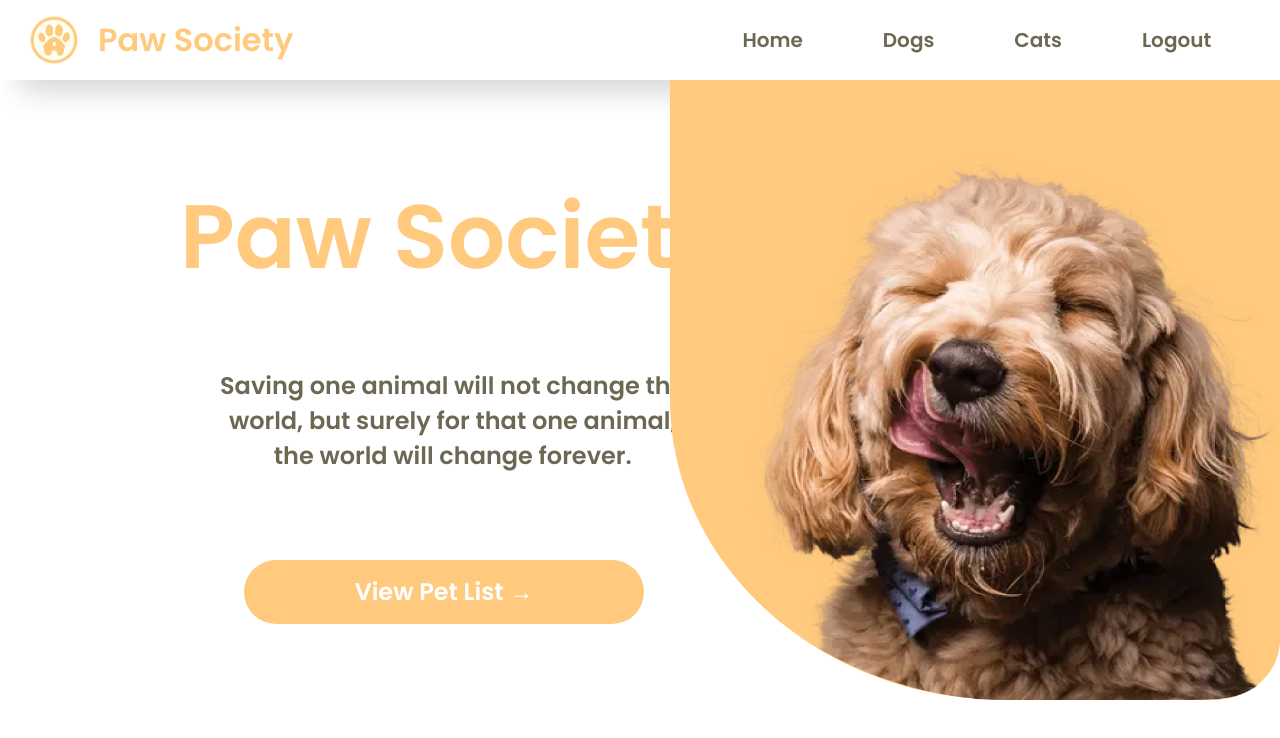
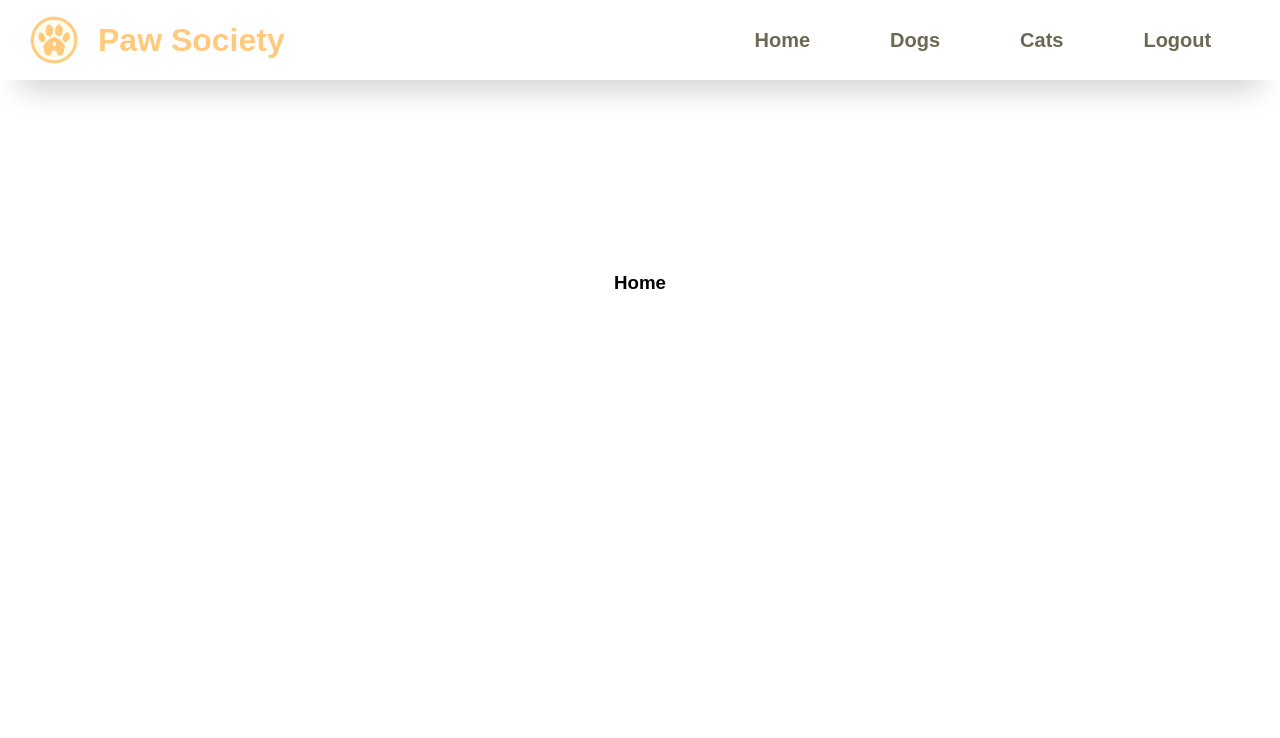
Before and after one commit to VhynceNarca/JSon_Derulo, a React (Create React App) app in the folder client/: page /home in a window 1280 px wide. Shown: the top 738 px of the page. Built offline with nearby package versions, Linux system fonts and the light colour scheme.

Commit message:
Revert "Merge pull request #3 from VhynceNarca/origin/frontend/index"
This reverts commit 727b70cacb14cb378d5752b857ff166528436eb9, reversing
changes made to 80f18448e72163683d2afc629980018fcfd221d7.

```diff
--- a/client/src/components/navbar.css
+++ b/client/src/components/navbar.css
@@ -1,8 +1,7 @@
-@import url('https://fonts.googleapis.com/css2?family=Poppins:wght@600&display=swap');
 
 * {
   box-sizing: border-box;
-  font-family: 'Poppins', sans-serif;
+  font-family: "Poppins", sans-serif;
 }
 
 a {
@@ -23,7 +22,6 @@ li {
   color: #FFCA7E;
   white-space:nowrap;
   padding-left: 1.5vw;
-  font-family: 'Poppins', sans-serif;
 }
 
 .imglogo {
@@ -52,7 +50,6 @@ li {
   margin: 0 20px;
   cursor: pointer;
   text-transform: capitalize;
-  font-family: 'Poppins', sans-serif;
 }
 
 .nav-links li:hover {
--- a/client/src/pages/Index.js
+++ b/client/src/pages/Index.js
@@ -1,55 +1,10 @@
 import React from 'react';
-import RoundedButton from '../components/RoundedButton';
 
 const Home = () =>{
   return (
-    <section className='desc'>
-      <p class="sitename" style={namestyle}>Paw Society</p>
-      <p class="words" style={wordstyle}>
-        Saving one animal will not change the <br></br> world, but surely
-        for that one animal,<br></br> the world will change forever.
-      </p>
-      <div class="button" style={buttonstyle}>
-        <RoundedButton text={"View Pet List →"} path={"/cats"} />
-      </div>
-      <img src='./dog.png' style={imgstyle} alt="hero"/>
+    <section className='hero'>
+      <h3>Home</h3>
     </section>
   );
 }
-
-const namestyle = {
-  color: '#FFCA7E',
-  fontSize: '90px',
-  fontWeight: 'bold',
-  position:'absolute',
-  left: 180,
-  top:'10%',
-  fontFamily: 'Poppins'
-}
-
-const wordstyle = {
-  color: "#6C6853",
-  fontSize: '24px',
-  fontWeight: 'bold',
-  fontFamily: 'Poppins',
-  position:'absolute',
-  left: 220,
-  top:'43%',
-  textAlign: 'center'
-}
-
-const buttonstyle = {
-  position:'absolute',
-  left: 220,
-  top:'67%',
-}
-
-const imgstyle = {
-  position:'fixed',
-  right: -10,
-  height: 620,
-  width: 620,
-  overflow:'hidden',
-}
-
 export default Home;
```
Also changed, not shown: client/public/dog.png (deleted), 1 other file (tests, documents, lock files or other folders).
